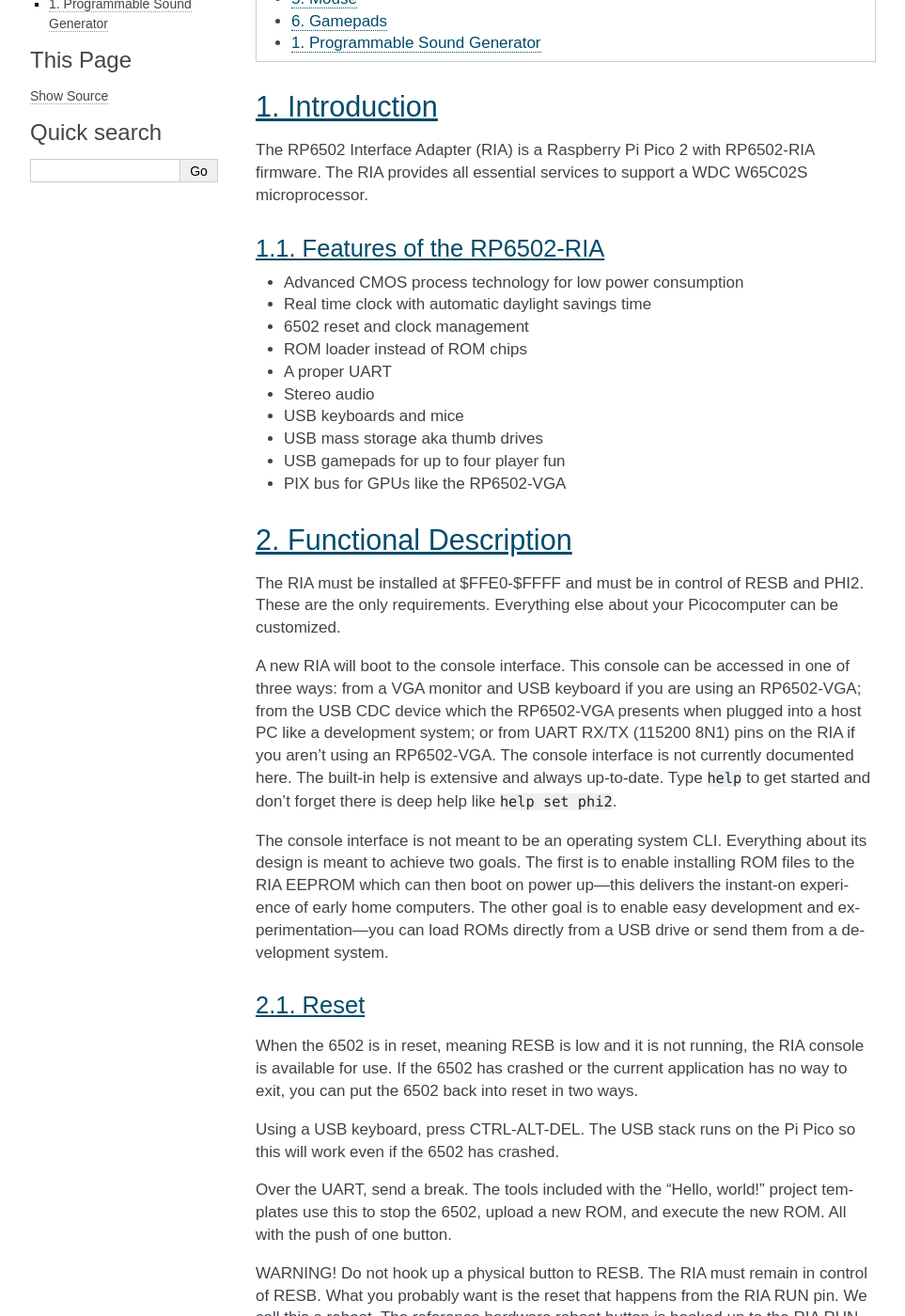
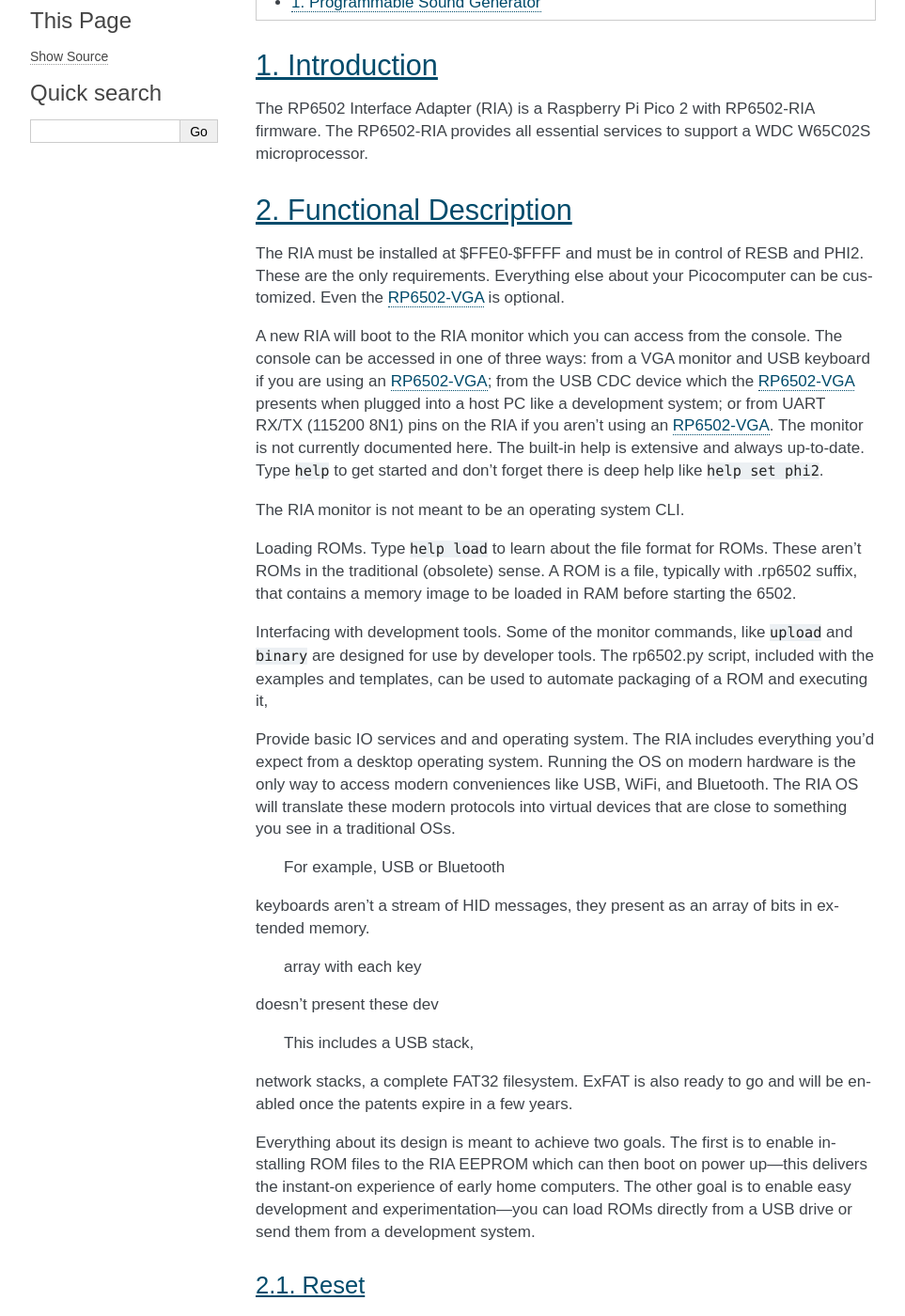
Before and after one commit to picocomputer/picocomputer.github.io, a Sphinx documentation site: the page built from docs/source/ria.rst, in a window 1280 px wide and 1400 px high, scrolled down 604 px. Shown: the whole window at 94% size, without its empty margins (148-1111 px from the left). Built offline with Sphinx 7.4.7, drawn with Linux system fonts in a browser that asks for light colours; some of the changed text lies outside the part shown.

Commit message:
more work

```diff
--- a/docs/source/ria.rst
+++ b/docs/source/ria.rst
@@ -10,40 +10,54 @@
 ===============
 
 The RP6502 Interface Adapter (RIA) is a Raspberry Pi Pico 2 with
-RP6502-RIA firmware. The RIA provides all essential services to support a
-WDC W65C02S microprocessor.
-
-1.1. Features of the RP6502-RIA
--------------------------------
-
-* Advanced CMOS process technology for low power consumption
-* Real time clock with automatic daylight savings time
-* 6502 reset and clock management
-* ROM loader instead of ROM chips
-* A proper UART
-* Stereo audio
-* USB keyboards and mice
-* USB mass storage aka thumb drives
-* USB gamepads for up to four player fun
-* PIX bus for GPUs like the RP6502-VGA
+RP6502-RIA firmware. The RP6502-RIA provides all essential services to
+support a WDC W65C02S microprocessor.
 
 2. Functional Description
 =========================
 
 The RIA must be installed at $FFE0-$FFFF and must be in control of RESB
 and PHI2. These are the only requirements. Everything else about your
-Picocomputer can be customized.
+Picocomputer can be customized. Even the :doc:`vga` is optional.
 
-A new RIA will boot to the console interface. This console can be accessed
-in one of three ways: from a VGA monitor and USB keyboard if you are using
-an RP6502-VGA; from the USB CDC device which the RP6502-VGA presents when
+A new RIA will boot to the RIA monitor which you can access from the console.
+The console can be accessed in one of three ways: from a VGA monitor and USB keyboard if you are using
+an :doc:`vga`; from the USB CDC device which the :doc:`vga` presents when
 plugged into a host PC like a development system; or from UART RX/TX
-(115200 8N1) pins on the RIA if you aren't using an RP6502-VGA. The
-console interface is not currently documented here. The built-in help is
+(115200 8N1) pins on the RIA if you aren't using an :doc:`vga`. The
+monitor is not currently documented here. The built-in help is
 extensive and always up-to-date. Type ``help`` to get started and don't
 forget there is deep help like ``help set phi2``.
 
-The console interface is not meant to be an operating system CLI.
+The RIA monitor is not meant to be an operating system CLI.
+
+Loading ROMs. Type ``help load`` to learn about the file format for ROMs. These aren't ROMs
+in the traditional (obsolete) sense. A ROM is a file, typically with .rp6502 suffix, that
+contains a memory image to be loaded in RAM before starting the 6502.
+
+Interfacing with development tools. Some of the monitor commands, like ``upload`` and ``binary``
+are designed for use by developer tools. The rp6502.py script, included with the examples and
+templates, can be used to automate packaging of a ROM and executing it,
+
+Provide basic IO services and and operating system. The RIA includes
+everything you'd expect from a desktop operating system. Running the OS on modern hardware
+is the only way to access modern conveniences like USB, WiFi, and Bluetooth.
+The RIA OS will translate these modern protocols into virtual devices that are close to
+something you see in a traditional OSs.
+
+ For example, USB or Bluetooth
+keyboards aren't a stream of HID messages, they present as an array of bits in extended memory.
+
+
+
+ array with each key
+
+doesn't present these dev
+
+ This includes a USB stack,
+network stacks, a complete FAT32 filesystem. ExFAT is also ready to go and will be enabled once
+the patents expire in a few years.
+
 Everything about its design is meant to achieve two goals. The first is to
 enable installing ROM files to the RIA EEPROM which can then boot on power
 up—this delivers the instant-on experience of early home computers. The
@@ -54,16 +68,12 @@
 ----------
 
 When the 6502 is in reset, meaning RESB is low and it is not running, the
-RIA console is available for use. If the 6502 has crashed or the current
+RIA monitor is available for use. If the 6502 has crashed or the current
 application has no way to exit, you can put the 6502 back into reset in
 two ways.
 
-Using a USB keyboard, press CTRL-ALT-DEL. The USB stack runs on the Pi
-Pico so this will work even if the 6502 has crashed.
-
-Over the UART, send a break. The tools included with the "Hello, world!"
-project templates use this to stop the 6502, upload a new ROM, and execute
-the new ROM. All with the push of one button.
+1. Using a USB keyboard, press CTRL-ALT-DEL.
+2. Over the UART, send a break.
 
 WARNING! Do not hook up a physical button to RESB. The RIA must remain in
 control of RESB. What you probably want is the reset that happens from the
@@ -289,11 +299,9 @@
 3.2. PIX Extended RAM (XRAM)
 ----------------------------
 
-All changes to the 64KB of XRAM on the RIA will be broadcast on PIX
+All changes to the 64KB of XRAM on the RIA will be broadcast to PIX
 device 0. Bits 15-0 contain the XRAM address. Bits 23-16 contain the XRAM
-data. This goes out on the wire, but is never seen by the SDK. Device 0,
-as seen by the SDK, is the RIA itself and has no need to go out on the
-wire.
+data.
 
 PIX devices will maintain a replica of the XRAM they use. Typically, all
 64K is replicated and an XREG set by the application will point to a
@@ -306,17 +314,15 @@
 of these bits is:
 
 Bits 27-24 indicate a channel. For example, the RIA device has a channel
-for audio, a channel for keyboard and mouse, a channel for Wifi, and so
+for audio, a channel for keyboard, a channel for mice, and so
 on. Bits 23-16 contain an extended register address. Bits 15-0 contain the
-payload.
+value to be stored.
 
 So we have seven PIX devices, each with 16 internal channels having 256
-16-bit registers. The idea is to use extended registers to point to
-structures in XRAM. Changing XREG is setup; changing XRAM causes the
-device to respond.
+16-bit registers. The idea is to use these extended registers to configure
+virtual hardware and map it into extended memory.
 
-
-4. Keyboard
+1. Keyboard
 ===========
 
 The RIA can provide direct access to keyboard data. This is intended for
@@ -331,15 +337,16 @@
 
   xreg(0, 0, 0x00, xaddr);  // enable
   xreg(0, 0, 0x00, 0xFFFF); // disable
+  xreg_ria_keyboard(xaddr); // macro shortcut
 
 Extended RAM will be continuously updated with a bit array of USB HID
 keyboard codes. Note that these are not the same as PS/2 scancodes. Each
 bit represents one key with the first four bits having special meaning:
 
 | * 0 - No key pressed
-| * 1 - Overflow - too many keys pressed
-| * 2 - Num Lock on
-| * 3 - Caps Lock on
+| * 1 - Num Lock on
+| * 2 - Caps Lock on
+| * 3 - Scroll Lock on
 
 .. code-block:: C
 
@@ -358,6 +365,7 @@
 
   xreg(0, 0, 0x01, xaddr);  // enable
   xreg(0, 0, 0x01, 0xFFFF); // disable
+  xreg_ria_mouse(xaddr);    // macro shortcut
 
 This sets the address in extended RAM for a structure containing direct
 mouse input.
@@ -403,18 +411,16 @@
 you may find USB instability on other devices.
 
 Some gamepads let you select between HID/DInput/Android, XInput, and other
-system. Choose HID/DInput/Android for the best chance of working.
+systems. Choose HID/DInput/Android for the best chance of working.
 
-Modern gamepads all have evolved to the same four buttons and two sticks
-design with some minor variations in the face buttons which are either
+Modern gamepads have all evolved to the same four face buttons, d-pad, dual
+analog sticks, and quad shoulders. The minor variations of the four face buttons are
 XY/AB, YX/BA, or Square/Triangle/Cross/Circle. This is generally of no
 consequence to the application unless those buttons are intended to
 represent a direction. In that case, the Square/Triangle/Cross/Circle and
 XY/AB layouts are "the official" layout of the RP6502. You can, of course,
-do your own thing and request players use a specific gamepad.
-
-Be aware that some gamepads will attempt to charge over USB. You can use
-a powered USB hub if needed.
+do your own thing and request players use a specific gamepad or include a
+"AB or BA" option.
 
 Enable and disable access to the RIA gamepad XRAM registers by setting the
 extended register. The register value is the XRAM start address of the
@@ -422,8 +428,9 @@
 
 .. code-block:: C
 
-  xreg(0, 0, 2, xaddr);  // enable
-  xreg(0, 0, 2, 0xFFFF); // disable
+  xreg(0, 0, 2, xaddr);    // enable
+  xreg(0, 0, 2, 0xFFFF);   // disable
+  xreg_ria_gamepad(xaddr); // macro shortcut
 
 Extended memory will be continuously updated with gamepad information. The
 10-byte structure described here repeats for a total of 40 bytes
```
